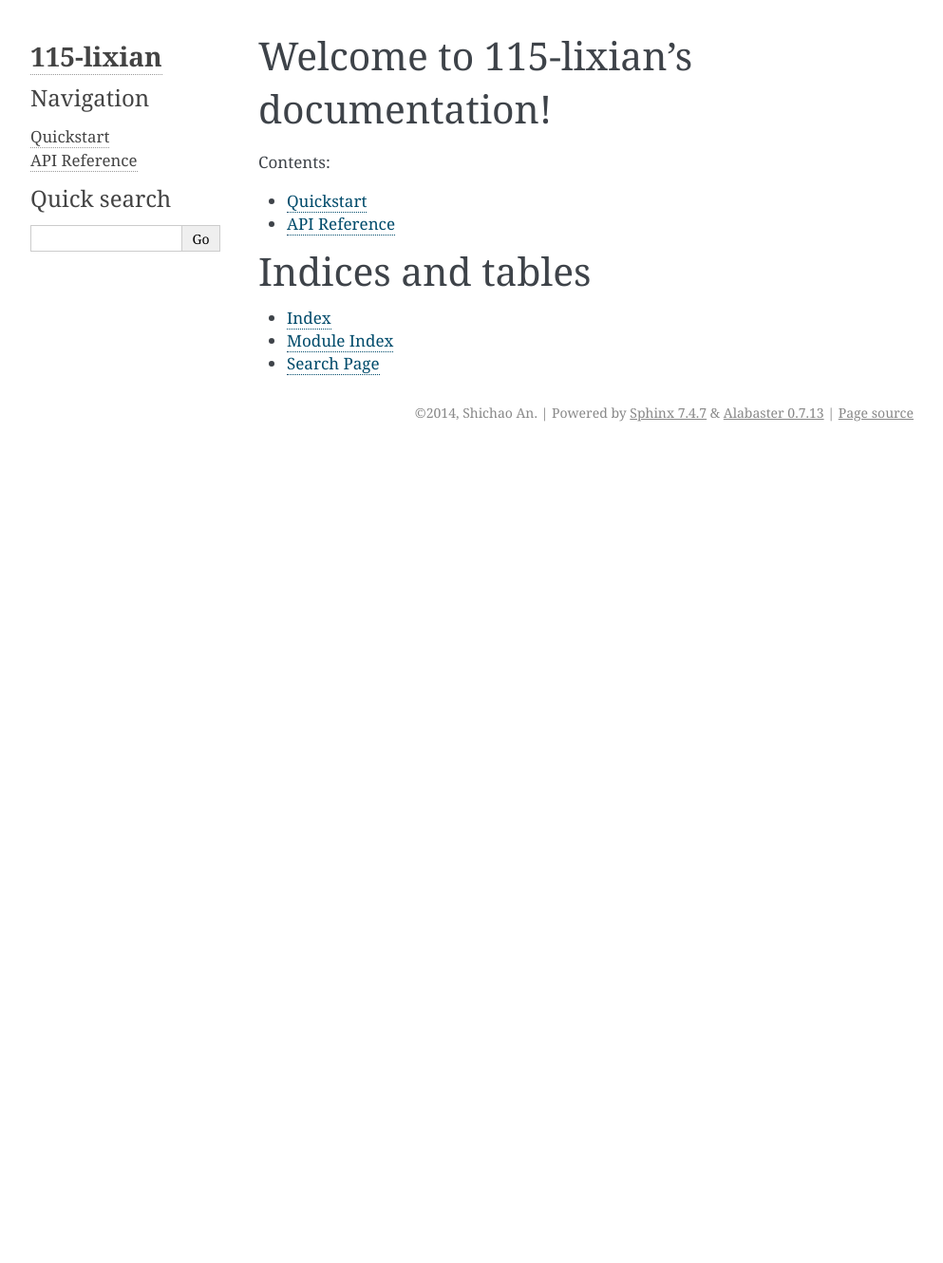
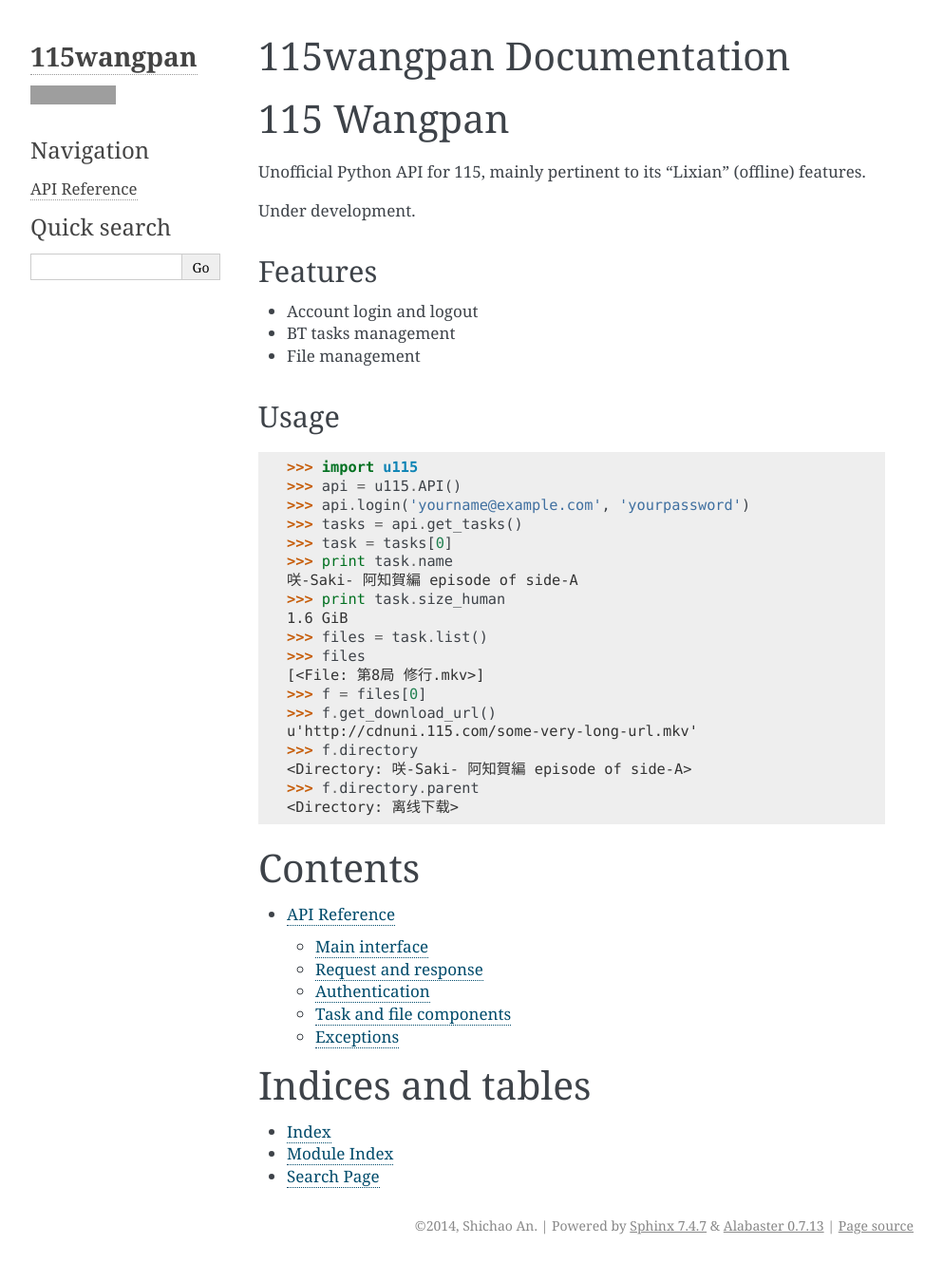
Before and after one commit to shichao-an/115wangpan, a Sphinx documentation site: the page built from docs/source/index.rst, in a window 1280 px wide. Shown: the whole page at 95% size, without its empty margins (148-1141 px from the left). Built offline with Sphinx 7.4.7, drawn with Linux system fonts in a browser that asks for light colours; before the commit the page ends 900 px from its top, so only the background shows below that; grey boxes are pictures that could not be loaded.

Commit message:
Reorganized autodoc

```diff
--- a/README.rst
+++ b/README.rst
@@ -1,5 +1,5 @@
-115 Lixian
-==========
+115 Wangpan
+===========
 
 Unofficial Python API for 115, mainly pertinent to its "Lixian" (offline) features.
 
--- a/docs/source/api.rst
+++ b/docs/source/api.rst
@@ -1,9 +1,68 @@
-=============
 API Reference
 =============
 
-.. automodule:: u115
+Main interface
+--------------
 
+.. autoclass:: u115.API
+   :members:
+   :undoc-members:
+
+Request and response
+--------------------
+
+.. autoclass:: u115.RequestHandler
+   :members:
+   :undoc-members:
+
+.. autoclass:: u115.Request
+   :members:
+   :undoc-members:
+
+   .. automethod:: u115.Request.__init__
+
+.. autoclass:: u115.Response
+   :members:
+   :undoc-members:
+
+Authentication
+--------------
+
+.. autoclass:: u115.Passport
+   :members:
+   :undoc-members:
+
+Task and file components
+------------------------
+
+.. autoclass:: u115.Task
+   :members:
+   :undoc-members:
+
+.. autoclass:: u115.Torrent
+   :members:
+   :undoc-members:
+
+.. autoclass:: u115.TorrentFile
+   :members:
+   :undoc-members:
+
+.. autoclass:: u115.File
+   :members:
+   :undoc-members:
+   :inherited-members:
+
+.. autoclass:: u115.Directory
+   :members:
+   :undoc-members:
+   :inherited-members:
+
+Exceptions
+----------
+
+.. autoclass:: u115.APIError
+   :members:
+   :undoc-members:
 
 .. toctree::
    :maxdepth: 2
--- a/docs/source/conf.py
+++ b/docs/source/conf.py
@@ -54,7 +54,7 @@
 master_doc = 'index'
 
 # General information about the project.
-project = u'115-lixian'
+project = u'115wangpan'
 copyright = u'2014, Shichao An'
 
 # The version info for the project you're documenting, acts as replacement for
@@ -62,9 +62,9 @@
 # built documents.
 #
 # The short X.Y version.
-version = '0.1'
+version = '0.1.0'
 # The full version, including alpha/beta/rc tags.
-release = '0.1'
+release = '0.1.0'
 
 # The language for content autogenerated by Sphinx. Refer to documentation
 # for a list of supported languages.
@@ -114,7 +114,10 @@
 # Theme options are theme-specific and customize the look and feel of a theme
 # further.  For a list of options available for each theme, see the
 # documentation.
-#html_theme_options = {}
+html_theme_options = {
+   'github_user': 'shichao-an',
+   'github_repo': '115wangpan',
+}
 
 # Add any paths that contain custom themes here, relative to this directory.
 html_theme_path = [alabaster.get_path()]
--- a/docs/source/index.rst
+++ b/docs/source/index.rst
@@ -3,15 +3,17 @@
    You can adapt this file completely to your liking, but it should at least
    contain the root `toctree` directive.
 
-Welcome to 115-lixian's documentation!
-======================================
+115wangpan Documentation
+========================
 
-Contents:
+.. include:: ../../README.rst
+
+Contents
+========
 
 .. toctree::
-   :maxdepth: 2
+   :maxdepth: 4
 
-   quickstart
    api
 
 
--- a/docs/source/quickstart.rst
+++ /dev/null
@@ -1,3 +0,0 @@
-==========
-Quickstart
-==========
--- a/u115/__init__.py
+++ b/u115/__init__.py
@@ -1,4 +1,7 @@
 # -*- coding: utf-8 -*-
+# flake8: noqa
+
 __version__ = '0.1.0'
 
-from u115.api import API  # NOQA
+from u115.api import (API, Passport, RequestHandler, Request, Response,
+                      Torrent, Task, TorrentFile, File, Directory, APIError)
```
Also changed, not shown: 2 other files.
